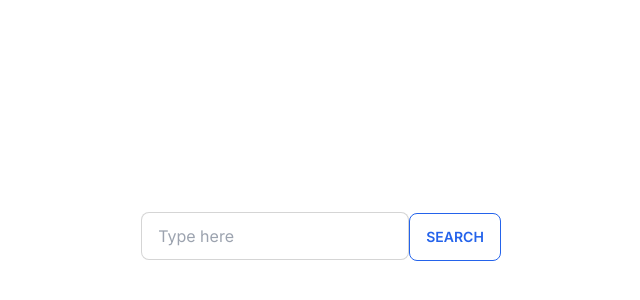
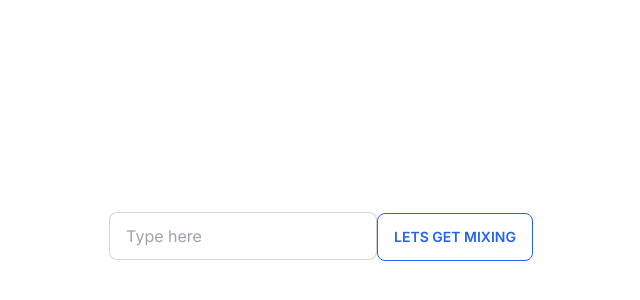
Before and after one commit to Josekariz/colorfy, a Next.js app: page / in a window 1280 px wide. Shown: the part 172-472 px from the top of the page, without its empty margins (319-959 px from the left). Built offline with nearby package versions, Linux system fonts and the light colour scheme.

Commit message:
color storage working

```diff
--- a/src/app/page.tsx
+++ b/src/app/page.tsx
@@ -1,5 +1,8 @@
 "use client"
 import React, { useState } from 'react';
+import ColorCard from '@/components/ColorCard';
+
+
 const colorPattern = /#(?:[0-9a-fA-F]{3,6})|\b(red|blue|green|yellow|purple|pink|orange|black|white|gray)\b|rgba?\([^)]*\)|hsla?\([^)]*\)/gi;
 
 export default function Home() {
@@ -8,10 +11,17 @@ export default function Home() {
 
   const handleInputChange = (e) => {
     const inputText = e.target.value;
-    const tokens = Array.from(inputText.matchAll(colorPattern), match => match[0].trim());
+    const tokens = Array.from(new Set(inputText.match(colorPattern))).map((match) =>
+      match.trim()
+    );
 
     setInputValue(inputText);
     setColorTokens(tokens);
+  };
+
+  const removeColor = (color) => {
+    setColorTokens((prevTokens) => prevTokens.filter((token) => token !== color));
+    setInputValue((prevInput) => prevInput.replace(color, ''));
   };
 
   const handleSearch = () => {
@@ -20,8 +30,8 @@ export default function Home() {
   };
 
   return (
-    <div>
-      <div className='flex min-h-screen items-center'>
+    <>
+      <div className="flex items-center min-h-screen">
         <div className="mx-auto">
           <input
             type="text"
@@ -30,15 +40,19 @@ export default function Home() {
             value={inputValue}
             onChange={handleInputChange}
           />
-          <button
-            className="btn btn-outline btn-info max-w-xl"
-            onClick={handleSearch}
-          >
-            Search
+          <button className="btn btn-outline btn-info" onClick={handleSearch}>
+            Lets get Mixing
           </button>
         </div>
       </div>
 
-    </div>
+      {colorTokens.length >= 1 && (
+        <div className="grid grid-cols-2 sm:grid-cols-3 md:grid-cols-4 lg:grid-cols-6 gap-4 p-4">
+          {colorTokens.map((token, index) => (
+            <ColorCard key={index} color={token} onRemove={() => removeColor(token)} />
+          ))}
+        </div>
+      )}
+    </>
   );
 }
--- a/src/components/ColorCard.tsx
+++ b/src/components/ColorCard.tsx
@@ -1,3 +1,5 @@
+"use client"
+
 import React from 'react';
 
 const ColorCard = ({ color, onRemove }) => {
```
